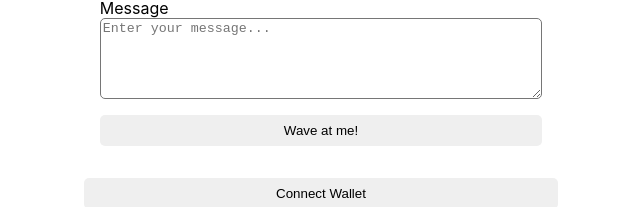
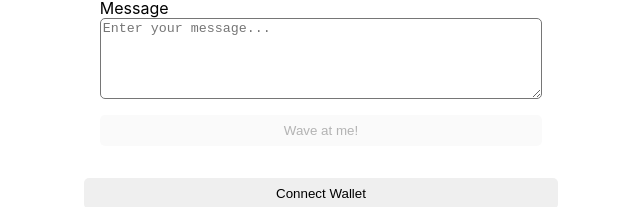
Before and after one commit to Mo-Ali98/waveportal-project, a React (Create React App) app: page / in a window 1280 px wide. Shown: the part 157-364 px from the top of the page, without its empty margins (319-959 px from the left). Built offline with nearby package versions, Linux system fonts and the light colour scheme; the HTML template or start-up script is replaced by a standard one.

Commit message:
fix(wave): disable button
-disable button if message is empty

```diff
--- a/src/App.js
+++ b/src/App.js
@@ -201,7 +201,11 @@ export default function App() {
               ></textarea>
             </label>
 
-            <button className="waveButton" type="submit" disabled={loading}>
+            <button
+              className="waveButton"
+              type="submit"
+              disabled={loading || message === ""}
+            >
               Wave at me!
             </button>
           </form>
```
